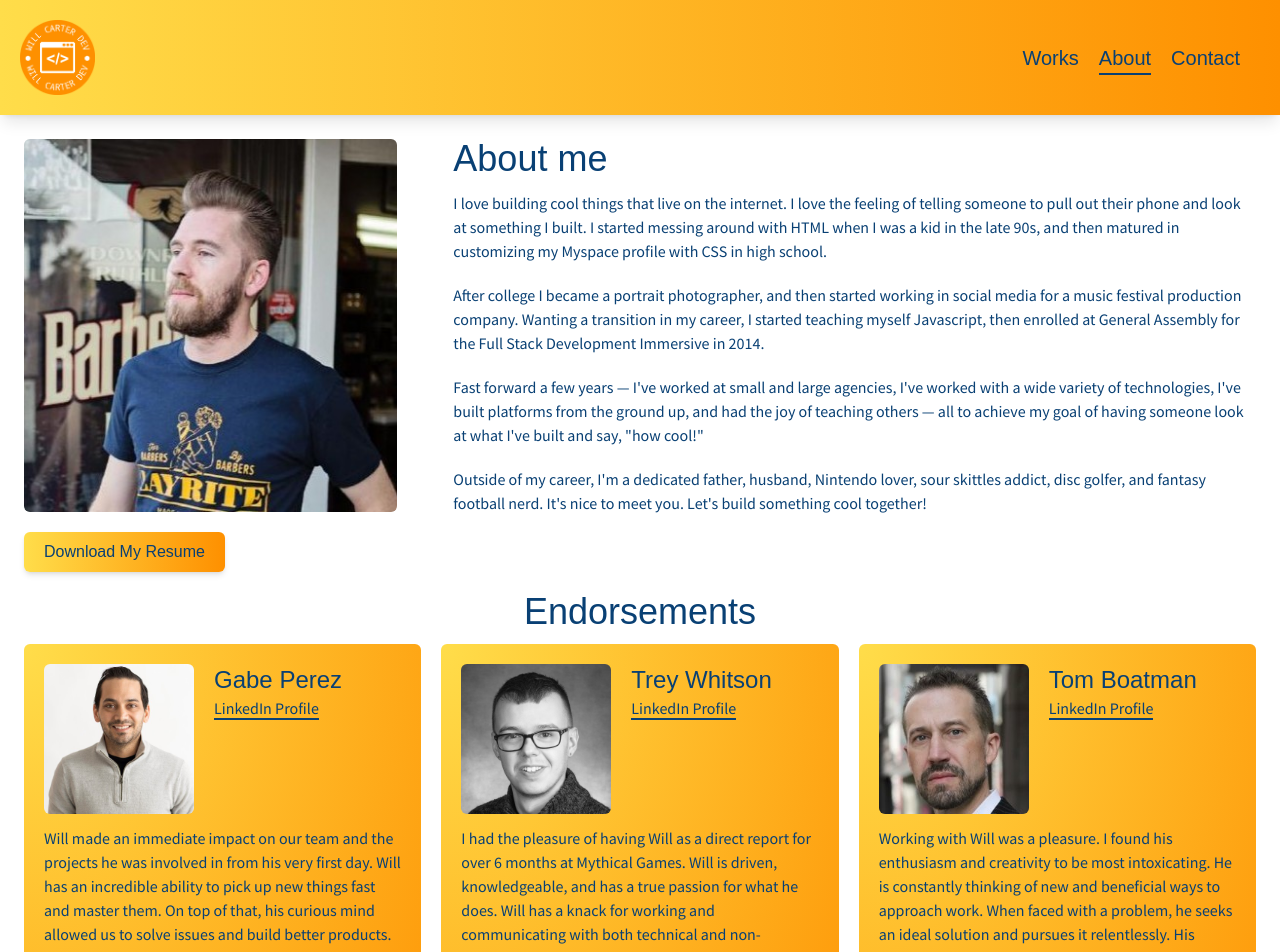
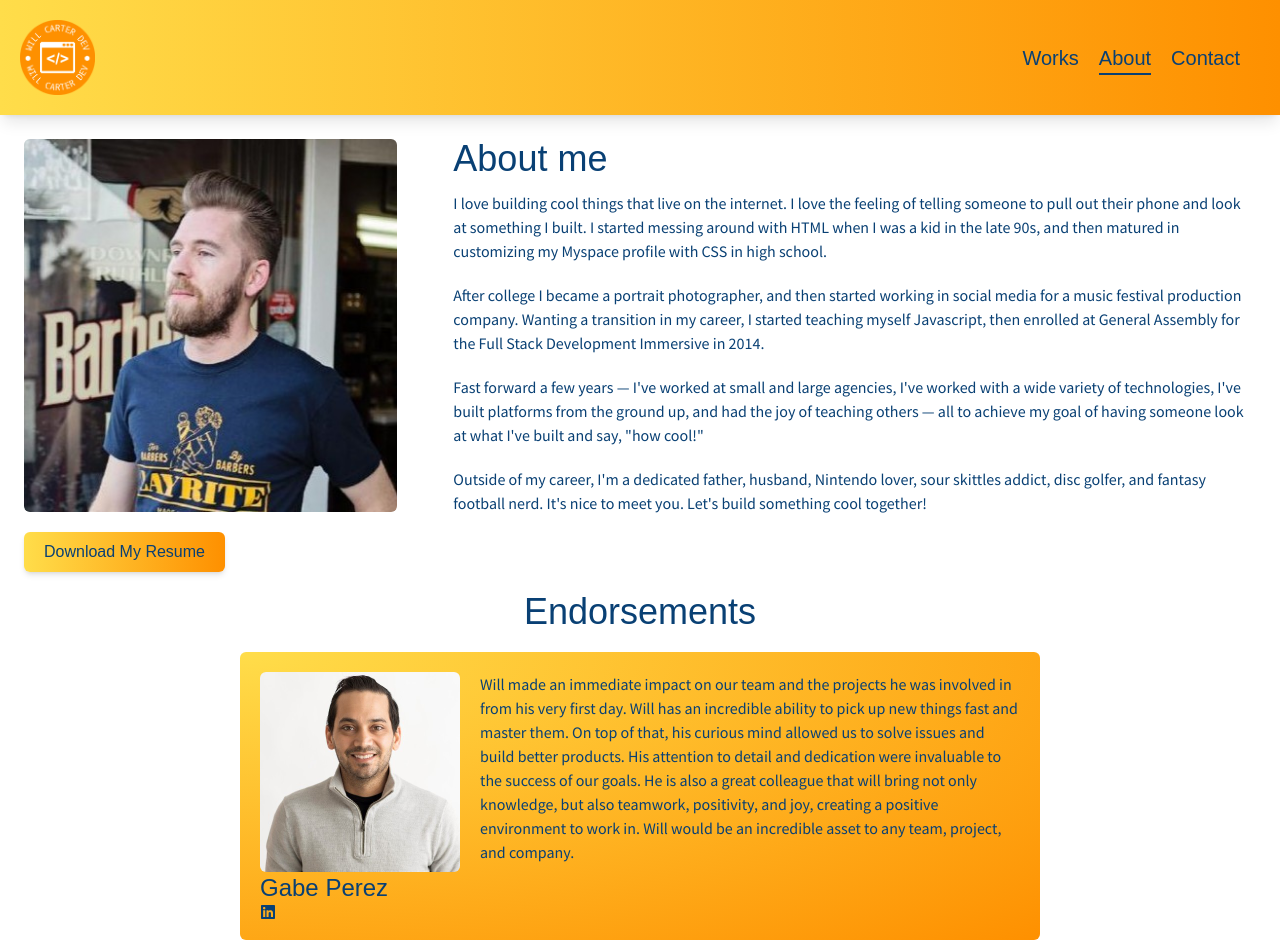
Before and after one commit to whcarter3/willcarter.dev, a Next.js app: page /about in a window 1280 px wide. Shown: the top 952 px of the page. Built offline with nearby package versions, Linux system fonts and the light colour scheme; a web font is replaced by a local one.

Commit message:
addds boolean for card component, finalizes card design

```diff
--- a/components/card.tsx
+++ b/components/card.tsx
@@ -1,15 +1,17 @@
 import Image from 'next/image';
 import Link from 'next/link';
+import { FaLinkedin } from 'react-icons/fa';
 import classNames from 'classnames';
+import useGradient from '@/hooks/useGradient';
 
 interface CardProps {
   image: string;
   title: string;
   description: string;
   link: string;
-  linkText: string;
   imgSize: number;
   className?: string;
+  reverse?: boolean;
 }
 
 const Card = ({
@@ -17,31 +19,51 @@ const Card = ({
   title,
   description,
   link,
-  linkText,
   imgSize,
   className,
+  reverse,
 }: CardProps) => {
+  const [gradient, handleMove, ref] = useGradient<HTMLDivElement>();
   return (
-    <div className="card rounded-md">
-      <div className="flex">
+    <div
+      ref={ref}
+      style={{ background: gradient }}
+      onMouseMove={handleMove.onMouseMove}
+      onTouchMove={handleMove.onTouchMove}
+      className="card rounded-md flex"
+    >
+      <div
+        className={classNames(
+          reverse ? 'order-2' : 'order-1',
+          'shrink-0'
+        )}
+      >
         <Image
           src={image}
           alt={title}
           width={imgSize}
           height={imgSize}
-          className={classNames('rounded-md mr-5', className)}
+          className={classNames(
+            'rounded-md',
+            className,
+            reverse ? 'ml-5' : 'mr-5'
+          )}
         />
-        <div>
+        <div
+          className={classNames(
+            'flex flex-col',
+            reverse ? 'items-end' : 'items-start'
+          )}
+        >
           <h3 className="text-2xl">{title}</h3>
-          <Link
-            href={link}
-            className="border-brand-darker border-b-2 hover-shadow"
-          >
-            {linkText}
+          <Link href={link} className="hover-shadow">
+            <FaLinkedin />
           </Link>
         </div>
       </div>
-      <p className="mt-3">{description}</p>
+      <p className={classNames(reverse ? 'order-1' : 'order-2')}>
+        {description}
+      </p>
     </div>
   );
 };
--- a/pages/about.tsx
+++ b/pages/about.tsx
@@ -11,8 +11,7 @@ const Endorsements = [
     description:
       'Will made an immediate impact on our team and the projects he was involved in from his very first day. Will has an incredible ability to pick up new things fast and master them. On top of that, his curious mind allowed us to solve issues and build better products. His attention to detail and dedication were invaluable to the success of our goals. He is also a great colleague that will bring not only knowledge, but also teamwork, positivity, and joy, creating a positive environment to work in. Will would be an incredible asset to any team, project, and company.',
     link: 'https://www.linkedin.com/in/gabriel-perez-a703521a/',
-    linkText: 'LinkedIn Profile',
-    imgSize: 150,
+    imgSize: 200,
   },
   {
     image: '/images/treyWhitson.jpeg',
@@ -20,8 +19,8 @@ const Endorsements = [
     description:
       'I had the pleasure of having Will as a direct report for over 6 months at Mythical Games. Will is driven, knowledgeable, and has a true passion for what he does. Will has a knack for working and communicating with both technical and non-technical colleagues, being very thorough when gathering information, communicating to others, and executing. Not only is he an efficient contributor, he is sincerely a great person to work with.',
     link: 'https://www.linkedin.com/in/trey-whitson/',
-    linkText: 'LinkedIn Profile',
-    imgSize: 150,
+    imgSize: 200,
+    reverse: true,
   },
   {
     image: '/images/tomBoatman.jpeg',
@@ -29,8 +28,7 @@ const Endorsements = [
     description:
       'Working with Will was a pleasure. I found his enthusiasm and creativity to be most intoxicating. He is constantly thinking of new and beneficial ways to approach work. When faced with a problem, he seeks an ideal solution and pursues it relentlessly. His strongest talents are visual storytelling, an ability to connect with people, and goal-oriented focus. Not only is he good with people, but he has an uncanny ability to identify a person’s needs and inspire them to reach their goals. He is enthusiastic about challenges and seeks perfection, but he is always willing to adapt his high standards to meet varying project parameters and client demands. I believe he would be an asset to any creative team.',
     link: 'https://www.linkedin.com/in/native/',
-    linkText: 'LinkedIn Profile',
-    imgSize: 150,
+    imgSize: 200,
   },
 ];
 
@@ -102,10 +100,10 @@ const About = (): JSX.Element => {
           </div>
         </div>
         <div>
-          <h2 className="text-4xl mb-3 mt-5 text-center">
+          <h2 className="text-4xl mb-5 mt-5 text-center">
             Endorsements
           </h2>
-          <div className="grid grid-cols-3 gap-5">
+          <div className="grid grid-cols-1 gap-5 max-w-[800px] mx-auto">
             {Endorsements.map((item, index) => (
               <Card
                 key={index}
@@ -113,9 +111,9 @@ const About = (): JSX.Element => {
                 image={item.image}
                 imgSize={item.imgSize}
                 link={item.link}
-                linkText={item.linkText}
                 title={item.title}
                 className="rounded-md"
+                reverse={item.reverse}
               />
             ))}
           </div>
```
